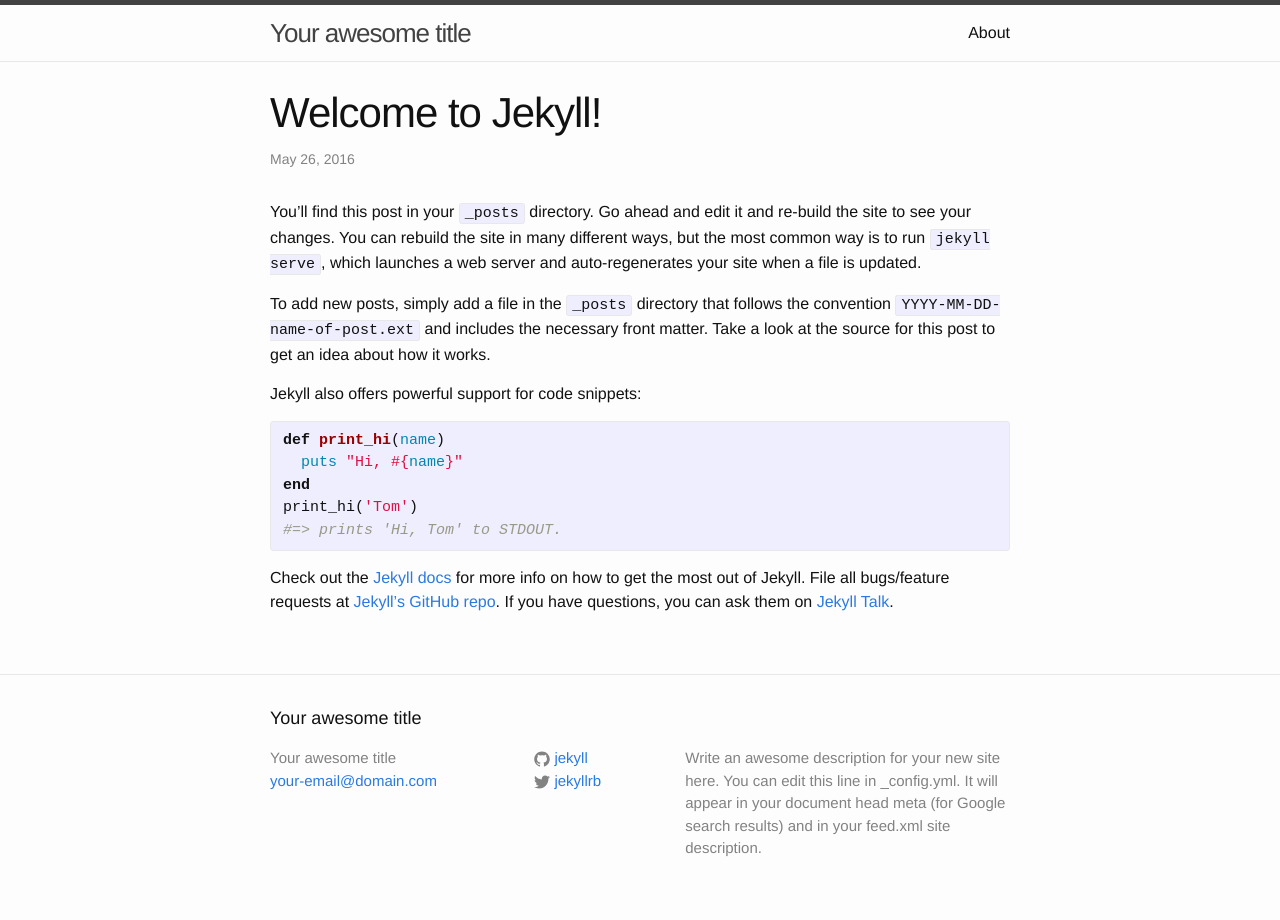
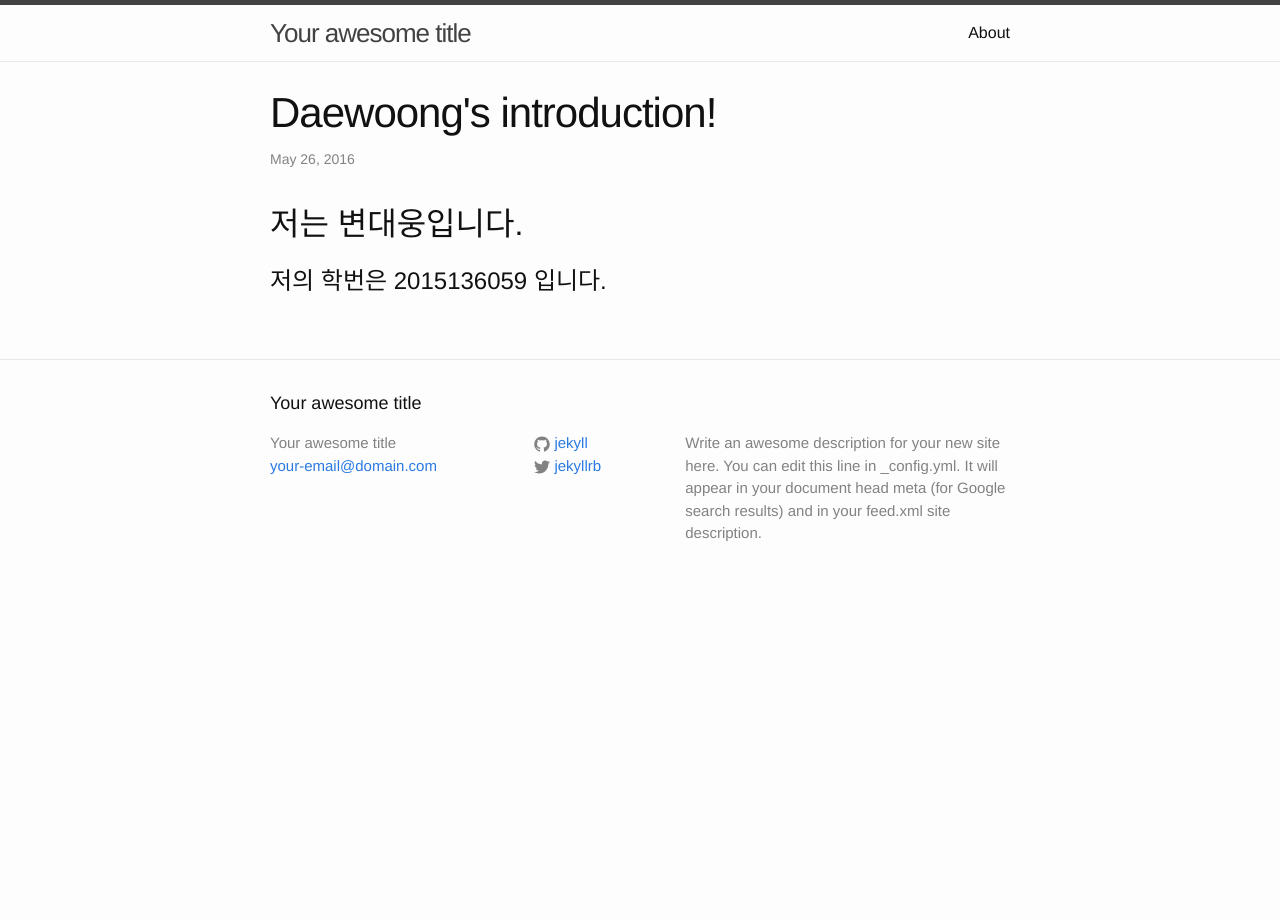
Before and after one commit to daewoong2/daewoong2.github.com, a Jekyll site: the page built from _posts/2016-05-26-welcome-to-jekyll.markdown, in a window 1280 px wide. Built offline with Jekyll 4.4.1, drawn with Linux system fonts in a browser that asks for light colours.

Commit message:
Update 2016-05-26-welcome-to-jekyll.markdown

```diff
--- a/_posts/2016-05-26-welcome-to-jekyll.markdown
+++ b/_posts/2016-05-26-welcome-to-jekyll.markdown
@@ -1,25 +1,8 @@
 ---
 layout: post
-title:  "Welcome to Jekyll!"
-date:   2016-05-26 16:23:34 +0900
-categories: jekyll update
+title:  "Daewoong's introduction!"
+
 ---
-You’ll find this post in your `_posts` directory. Go ahead and edit it and re-build the site to see your changes. You can rebuild the site in many different ways, but the most common way is to run `jekyll serve`, which launches a web server and auto-regenerates your site when a file is updated.
+## 저는 변대웅입니다.
 
-To add new posts, simply add a file in the `_posts` directory that follows the convention `YYYY-MM-DD-name-of-post.ext` and includes the necessary front matter. Take a look at the source for this post to get an idea about how it works.
-
-Jekyll also offers powerful support for code snippets:
-
-{% highlight ruby %}
-def print_hi(name)
-  puts "Hi, #{name}"
-end
-print_hi('Tom')
-#=> prints 'Hi, Tom' to STDOUT.
-{% endhighlight %}
-
-Check out the [Jekyll docs][jekyll-docs] for more info on how to get the most out of Jekyll. File all bugs/feature requests at [Jekyll’s GitHub repo][jekyll-gh]. If you have questions, you can ask them on [Jekyll Talk][jekyll-talk].
-
-[jekyll-docs]: http://jekyllrb.com/docs/home
-[jekyll-gh]:   https://github.com/jekyll/jekyll
-[jekyll-talk]: https://talk.jekyllrb.com/
+# 저의 학번은 2015136059 입니다.
```
